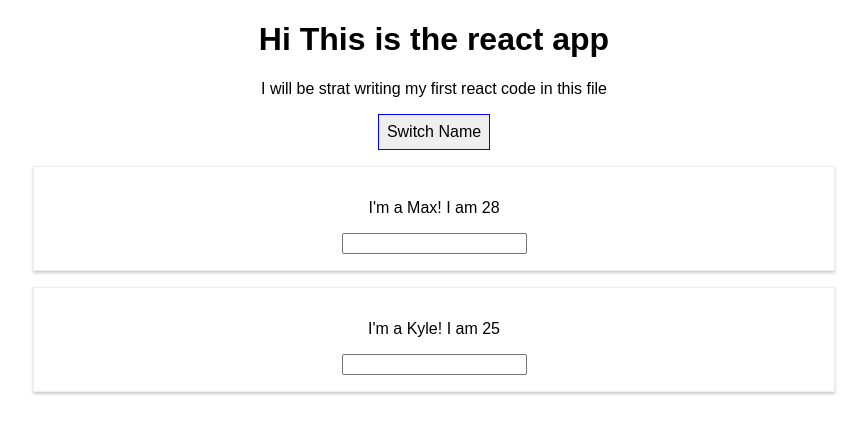
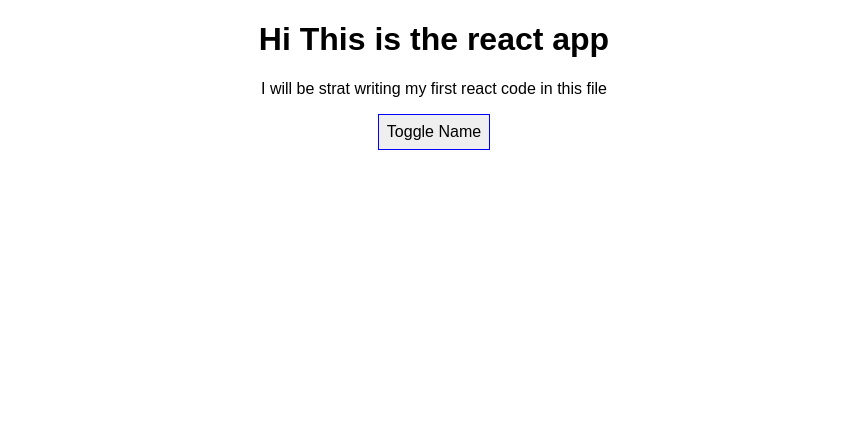
Before and after one commit to C-Shi/react-start, a React (Create React App) app: page / in a window 1280 px wide. Shown: the top 434 px of the page, without its empty margins (206-1073 px from the left). Built offline with nearby package versions, Linux system fonts and the light colour scheme.

Commit message:
conditional render

```diff
--- a/src/App.js
+++ b/src/App.js
@@ -10,7 +10,8 @@
       {name: "Max", age:28},
       {name: "Kyle", age:25}
     ],
-    otherState: "some other value"
+    otherState: "some other value",
+    showPerson: false
   }
 
   switchNameHandler = (newName) => {
@@ -32,6 +33,13 @@
     })
   }
 
+  toggleHandler = () =>{
+    const doesShow = this.state.showPerson;
+    this.setState({
+      showPerson: !doesShow
+    })
+  }
+
   render() {
     const style = {
       backgrondColor: 'white',
@@ -45,9 +53,14 @@
         <h1>Hi This is the react app</h1>
         <p>I will be strat writing my first react code in this file</p>
         {/* only method define under 'state' can be accessed by 'this' */}
-        <button onClick={this.switchNameHandler.bind(this,'Jessie')} style={style}>
-          Switch Name
+
+        <button onClick={this.toggleHandler} style={style}>
+          Toggle Name
         </button>
+
+        {/* if I want to write normal JS code in JSX, wrap with {} */}
+        { this.state.showPerson ?
+          (<div>
             <Person
               name={this.state.person[0].name}
               age={this.state.person[0].age}
@@ -57,6 +70,7 @@
               name={this.state.person[1].name}
               age={this.state.person[1].age}
               change={this.nameChangedHandler}/>
+          </div>) : null}
       </div>
 
     )
```
Lines whose indentation alone changed are shown as unchanged.
